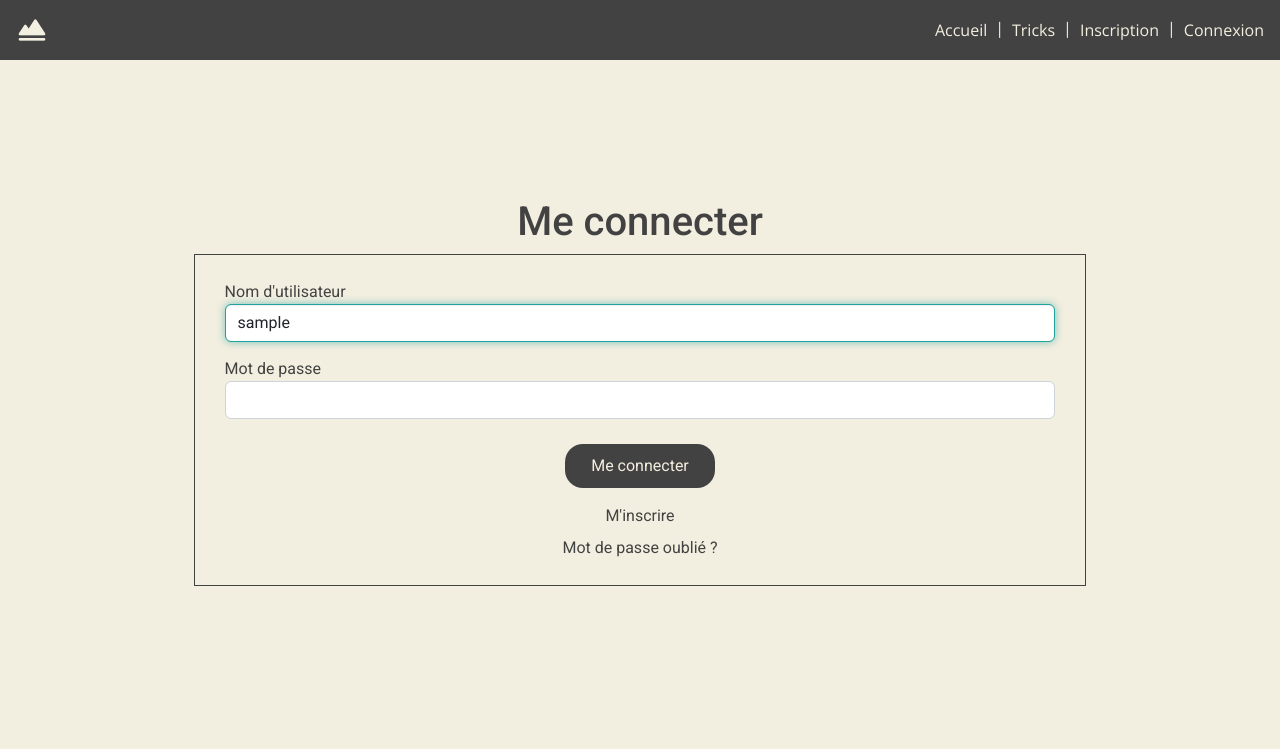
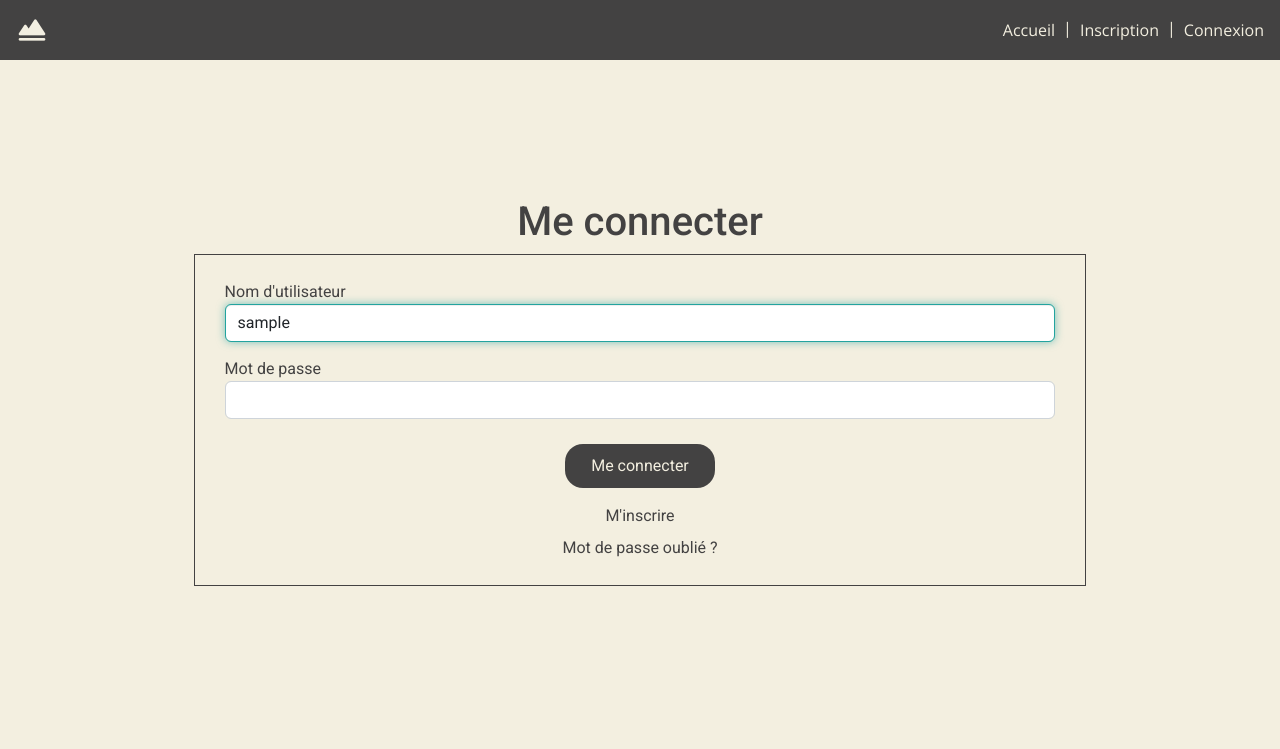
Before and after one commit to gaelpaquien/openclassrooms-snowtricks, a Symfony app: template templates/security/login.html.twig in a window 1280 px wide. Shown: the top 749 px of the page. Run offline with Twig, Linux system fonts and the light colour scheme; the template is opened without the code that fills it: most values are stand-ins (such as "Sample title", 1, 10 or a date in 2020); some libraries are stand-ins or nearby versions.

Commit message:
Update navbar and fix Codacy

```diff
--- a/templates/_partials/_header_nav.html.twig
+++ b/templates/_partials/_header_nav.html.twig
@@ -6,8 +6,10 @@
         </a>
         <div class="flex-row navbar-nav">
             <a class="nav-link" href="{{ path('main') }}">Accueil</a>
-            <span class="d-flex align-items-center px-2 pb-1">|</span>
-            <button class="nav-link nav-btn" onclick="scrollToTricks()">Tricks</button>
+            {% if app.request.get('_route') == 'main' %}
+                <span class="d-flex align-items-center px-2 pb-1">|</span>
+                <button class="nav-link nav-btn" onclick="scrollToTricks()">Tricks</button>
+            {% endif %}
 
             {% if not app.user %}
             <span class="d-flex align-items-center px-2 pb-1">|</span>
@@ -15,6 +17,7 @@
                 <span class="d-flex align-items-center px-2 pb-1">|</span>
                 <a class="nav-link" href="{{ path('app_login') }}">Connexion</a>
             {% endif %}
+
             {% if app.user %}
                 <span class="d-flex align-items-center px-2 pb-1">|</span>
                 <a class="nav-link" href="{{ path('app_logout') }}">Déconnexion</a>
```
